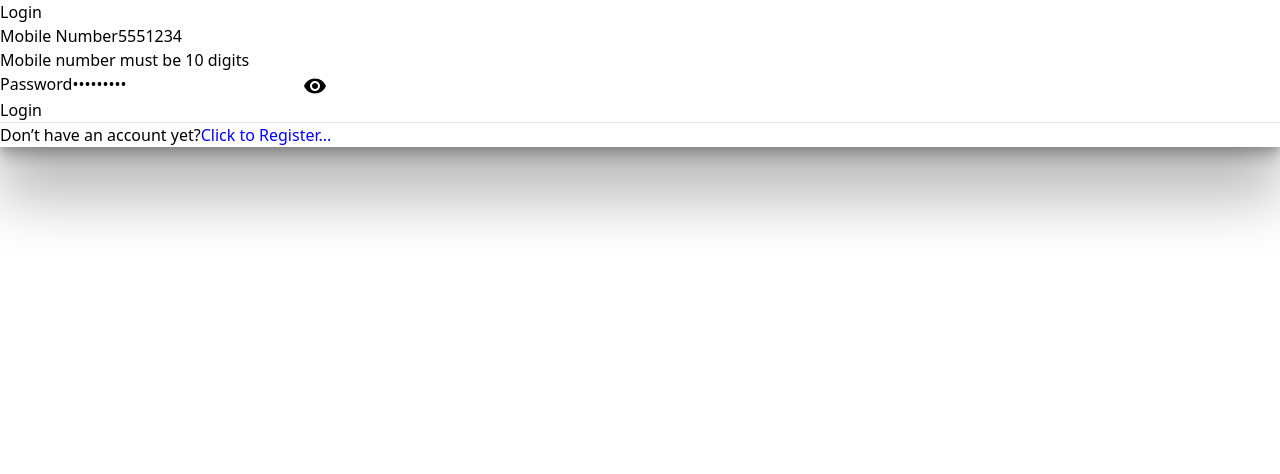
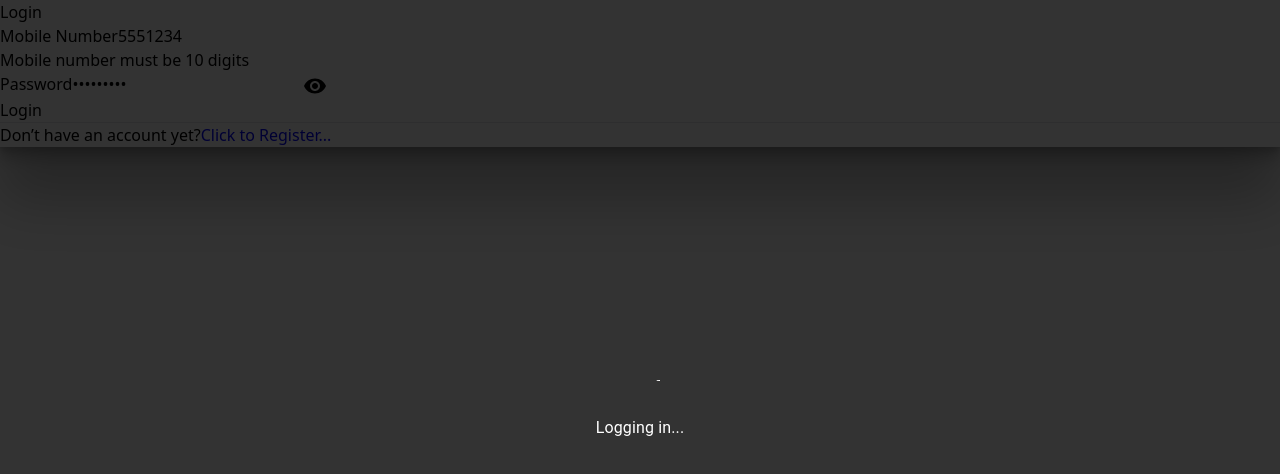
Before and after one commit to SojitraJenil/daily-expense-user, a Next.js app: page / in a window 1280 px wide. Both pictures are taken after typing "5551234", "Sample123" into the empty fields and a click on the button "Login". Shown: the top 474 px of the page. Built offline with nearby package versions, Linux system fonts and the light colour scheme.

Commit message:
add new loader on loding

```diff
--- /dev/null
+++ b/component/Loading/index.tsx
@@ -0,0 +1,37 @@
+import * as React from 'react';
+import CircularProgress from '@mui/material/CircularProgress';
+import Box from '@mui/material/Box';
+import Typography from '@mui/material/Typography';
+
+interface CircularIndeterminateProps {
+  title: string;
+}
+
+export default function CircularIndeterminate({
+  title
+}: CircularIndeterminateProps) {
+console.log(title);
+
+  return (
+    <Box
+      sx={{
+        display: 'flex',
+        flexDirection: 'column',
+        alignItems: 'center',
+        justifyContent: 'center',
+        position: 'fixed',
+        top: 0,
+        left: 0,
+        width: '100%',
+        height: '100%',
+        backgroundColor: 'rgba(0, 0, 0, 0.8)',
+        zIndex: 9999,
+      }}
+    >
+      <CircularProgress sx={{ color: 'white' }} />
+      <Typography sx={{ color: 'white', mt: 2 }}>
+        {title}
+      </Typography>
+    </Box>
+  );
+}
--- /dev/null
+++ b/component/LoadingMsg.tsx
@@ -0,0 +1,3 @@
+export const LOGIN_LOADIN_MSG = "Logging in..."
+
+export const REGISTER_LOADIN_MSG = "Regiter data..."
--- a/component/login/Login.tsx
+++ b/component/login/Login.tsx
@@ -7,6 +7,8 @@ import VisibilityIcon from "@mui/icons-material/Visibility";
 import { loginData } from "API/api";
 import { userProfile } from "atom/atom";
 import { useAtom } from "jotai";
+import Loading from "../Loading/index"
+import {LOGIN_LOADIN_MSG} from "../LoadingMsg"
 
 interface FormValues {
   mobileNumber: string;
@@ -25,6 +27,7 @@ const Login: React.FC = () => {
   });
   const [errors, setErrors] = useState<Errors>({});
   const [loader, setLoader] = useState<boolean>(false);
+  const [loadingMsg,setLoadingMsg]=useState("")
   const [error, setError] = useState<string>("");
   const [success, setSuccess] = useState<string>("");
   const [showPassword, setShowPassword] = useState<boolean>(false);
@@ -64,6 +67,8 @@ const Login: React.FC = () => {
   };
 
   const handleSubmit = async (event: React.FormEvent<HTMLFormElement>) => {
+    setLoader(true);
+    setLoadingMsg(LOGIN_LOADIN_MSG)
     event.preventDefault();
 
     const formErrors = validateForm();
@@ -73,7 +78,6 @@ const Login: React.FC = () => {
     }
 
     try {
-      setLoader(true);
       const response = await loginData(
         formValues.mobileNumber,
         formValues.password
@@ -104,10 +108,13 @@ const Login: React.FC = () => {
 
   return (
     <div className="flex items-center justify-center h-screen bg-gray-200">
+      {
+        loader && <Loading title={loadingMsg}/>
+      }
       <div className="flex max-w-4xl w-full bg-white shadow-md overflow-hidden sm:rounded-lg"
-      style={{
-        boxShadow: "rgba(0, 0, 0, 0.25) 0px 54px 55px, rgba(0, 0, 0, 0.12) 0px -12px 30px, rgba(0, 0, 0, 0.12) 0px 4px 6px, rgba(0, 0, 0, 0.17) 0px 12px 13px, rgba(0, 0, 0, 0.09) 0px -3px 5px"
-      }}>
+        style={{
+          boxShadow: "rgba(0, 0, 0, 0.25) 0px 54px 55px, rgba(0, 0, 0, 0.12) 0px -12px 30px, rgba(0, 0, 0, 0.12) 0px 4px 6px, rgba(0, 0, 0, 0.17) 0px 12px 13px, rgba(0, 0, 0, 0.09) 0px -3px 5px"
+        }}>
         <div
           className="hidden md:flex w-1/2 bg-cover bg-center"
           style={{
@@ -181,17 +188,9 @@ const Login: React.FC = () => {
             <div>
               <button
                 type="submit"
-                disabled={loader}
                 className="w-full flex justify-center py-2 px-4 border border-transparent rounded-md shadow-sm text-sm font-medium text-white bg-indigo-600 hover:bg-indigo-700 focus:outline-none focus:ring-2 focus:ring-offset-2 focus:ring-indigo-500"
               >
-                {loader ? (
-                  <div
-                    className="inline-block h-5 w-5 animate-spin rounded-full border-2 border-solid border-current border-e-transparent align-[-0.125em] text-surface motion-reduce:animate-[spin_1.5s_linear_infinite] dark:text-white"
-                    role="status"
-                  ></div>
-                ) : (
-                  "Login"
-                )}
+                Login
               </button>
             </div>
             <p className="text-red-600">{error}</p>
@@ -200,7 +199,7 @@ const Login: React.FC = () => {
           <hr className="text-gray-100 my-4" />
           <Link className={`link`} href="/register">
             Don’t have an account yet?<span style={{
-              color:"blue"
+              color: "blue"
             }}>Click to Register...</span>
           </Link>
         </div>
```
Also changed, not shown: component/register/Register.tsx (+10 -0 lines).
